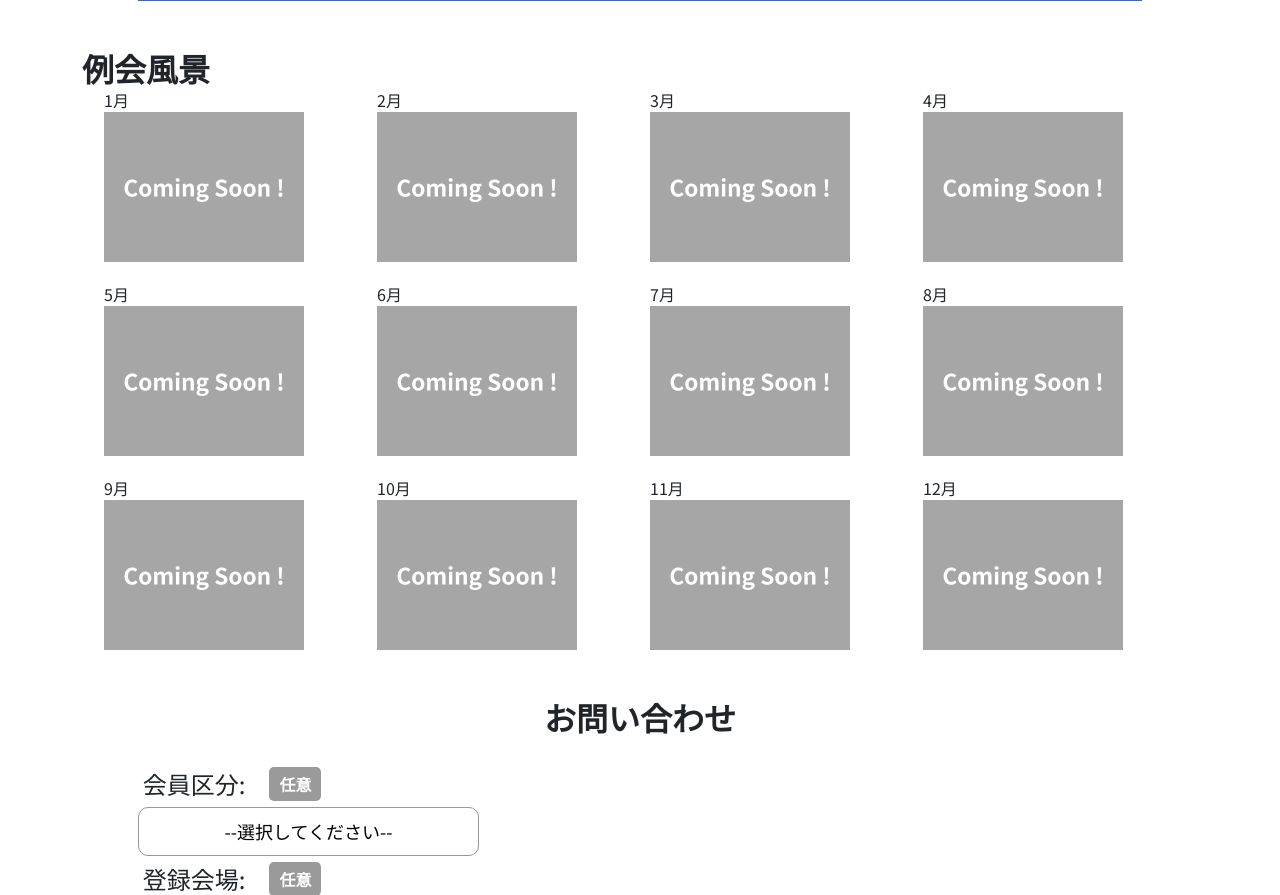
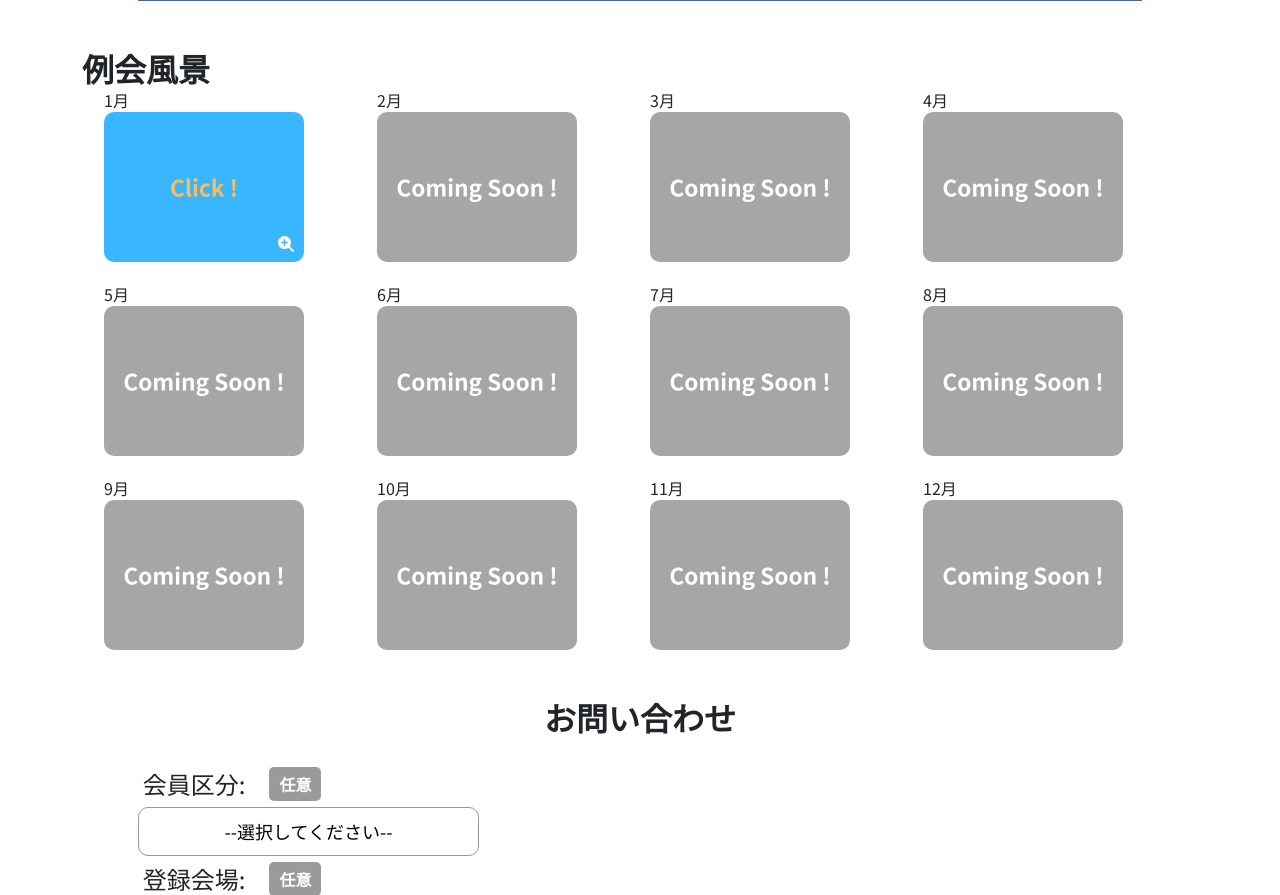
Before and after one commit to linepark-webteam/shinyoko-renew, a PHP site: page / in a window 1280 px wide. Shown: the part 3928-4823 px from the top of the page. Run offline with PHP 8.4, Linux system fonts and the light colour scheme; some libraries are stand-ins or nearby versions.

Commit message:
例会風景 edit

```diff
--- a/css/main.css
+++ b/css/main.css
@@ -673,31 +673,50 @@ h6 {
 }
 
 /* 各月の画像ブロック */
-.meeting-images-row div {
+.meeting-item {
   display: flex;
   flex-direction: column;
   align-items: flex-start;
-  width: calc(25% - 20px); /* 991px以上で4列 */
+  width: calc(25% - 20px); /* ｛4等分(25%)‐gap分(20px)｝で調整 */
 }
-
+/* 768px以下では3列 */
+@media screen and (max-width: 768px) {
+  .meeting-item {
+    width: calc(33.33% - 20px);
+  }
+}
+.image-wrapper {
+  position: relative;
+  display: inline-block;
+}
 /* 画像スタイル */
 .meeting-image {
-  cursor: pointer;
   width: 100%;
   max-width: 200px;
+  border-radius: 10px;
   height: auto;
   transition: transform 0.2s ease-in-out;
 }
-
-.meeting-image:hover {
+/* meeting-image + expandable の両方のクラスを持つ要素のみ以下のスタイルを適用 */
+.meeting-image.expandable:hover {
+  cursor: pointer;
   transform: scale(1.05);
 }
 
-/* 768px以下では3列 */
-@media screen and (max-width: 768px) {
-  .meeting-images-row div {
-    width: calc(33.33% - 20px);
-  }
+/* 拡大アイコン */
+.zoom-icon {
+  position: absolute;
+  bottom: 10px;
+  right: 10px;
+  color: white;
+  font-size: 16px;
+  opacity: 1;
+  transition: opacity 0.3s ease-in-out;
+}
+
+/* ホバー時やタップ時にアイコンを表示 */
+.image-wrapper:hover .zoom-icon {
+  opacity: 0.5;
 }
 
 /* モーダルのスタイル */
@@ -710,16 +729,17 @@ h6 {
   width: 100%;
   height: 100%;
   background-color: rgba(0, 0, 0, 0.8);
+  /* modalが展開された後(JSで「display: flex;」適用後) */
+  flex-direction: column;
   justify-content: center;
   align-items: center;
 }
 
 /* モーダル内の画像 */
 .modal-content {
-  max-width: 80%;
-  max-height: 80vh;
+  max-width: 60%;
+  max-height: auto;
   display: block;
-  margin: auto;
   border-radius: 10px;
 }
 
@@ -734,9 +754,6 @@ h6 {
   cursor: pointer;
 }
 
-.close:hover {
-  color: red;
-}
 
 /* キャプションのスタイル */
 #caption {
--- a/index.html
+++ b/index.html
@@ -451,53 +451,112 @@
     <div class="meeting-images-container container-fluid">
 
       <div class="meeting-images-row">
-        <div>
+        <div class="meeting-item">
           <p>1月</p>
-          <img class="meeting-image" src="./img/coming-soon.png" alt="" onclick="openModal(this)">
+          <div class="image-wrapper">
+            <img class="meeting-image
+          expandable" src="./img/click.png" alt="2025年1月" onclick="openModal(this)">
+            <i class="zoom-icon fa-solid fa-magnifying-glass-plus"></i>
           </div>
-        <div>
+        </div>
+        <div class="meeting-item">
           <p>2月</p>
+          <div class="image-wrapper">
             <img class="meeting-image" src="./img/coming-soon.png" alt="">
+            <!-- <img class="meeting-image
+            expandable" src="./img/coming-soon.png" alt="2025年2月" onclick="openModal(this)"> -->
+            <!-- <i class="zoom-icon fa-solid fa-magnifying-glass-plus"></i> -->
           </div>
-        <div>
+        </div>
+        <div class="meeting-item">
           <p>3月</p>
+          <div class="image-wrapper">
             <img class="meeting-image" src="./img/coming-soon.png" alt="">
+            <!-- <img class="meeting-image
+            expandable" src="./img/coming-soon.png" alt="2025年3月" onclick="openModal(this)"> -->
+            <!-- <i class="zoom-icon fa-solid fa-magnifying-glass-plus"></i> -->
           </div>
-        <div>
+        </div>
+        <div class="meeting-item">
           <p>4月</p>
+          <div class="image-wrapper">
             <img class="meeting-image" src="./img/coming-soon.png" alt="">
+            <!-- <img class="meeting-image
+            expandable" src="./img/coming-soon.png" alt="2025年4月" onclick="openModal(this)"> -->
+            <!-- <i class="zoom-icon fa-solid fa-magnifying-glass-plus"></i> -->
           </div>
-        <div>
+        </div>
+        <div class="meeting-item">
           <p>5月</p>
+          <div class="image-wrapper">
             <img class="meeting-image" src="./img/coming-soon.png" alt="">
+            <!-- <img class="meeting-image
+            expandable" src="./img/coming-soon.png" alt="2025年5月" onclick="openModal(this)"> -->
+            <!-- <i class="zoom-icon fa-solid fa-magnifying-glass-plus"></i> -->
           </div>
-        <div>
+        </div>
+        <div class="meeting-item">
           <p>6月</p>
+          <div class="image-wrapper">
             <img class="meeting-image" src="./img/coming-soon.png" alt="">
+            <!-- <img class="meeting-image
+            expandable" src="./img/coming-soon.png" alt="2025年6月" onclick="openModal(this)"> -->
+            <!-- <i class="zoom-icon fa-solid fa-magnifying-glass-plus"></i> -->
           </div>
-        <div>
+        </div>
+        <div class="meeting-item">
           <p>7月</p>
+          <div class="image-wrapper">
             <img class="meeting-image" src="./img/coming-soon.png" alt="">
+            <!-- <img class="meeting-image
+            expandable" src="./img/coming-soon.png" alt="2025年7月" onclick="openModal(this)"> -->
+            <!-- <i class="zoom-icon fa-solid fa-magnifying-glass-plus"></i> -->
           </div>
-        <div>
+        </div>
+        <div class="meeting-item">
           <p>8月</p>
+          <div class="image-wrapper">
             <img class="meeting-image" src="./img/coming-soon.png" alt="">
+            <!-- <img class="meeting-image
+            expandable" src="./img/coming-soon.png" alt="2025年8月" onclick="openModal(this)"> -->
+            <!-- <i class="zoom-icon fa-solid fa-magnifying-glass-plus"></i> -->
           </div>
-        <div>
+        </div>
+        <div class="meeting-item">
           <p>9月</p>
+          <div class="image-wrapper">
             <img class="meeting-image" src="./img/coming-soon.png" alt="">
+            <!-- <img class="meeting-image
+            expandable" src="./img/coming-soon.png" alt="2025年9月" onclick="openModal(this)"> -->
+            <!-- <i class="zoom-icon fa-solid fa-magnifying-glass-plus"></i> -->
           </div>
-        <div>
+        </div>
+        <div class="meeting-item">
           <p>10月</p>
+          <div class="image-wrapper">
             <img class="meeting-image" src="./img/coming-soon.png" alt="">
+            <!-- <img class="meeting-image
+            expandable" src="./img/coming-soon.png" alt="2025年10月" onclick="openModal(this)"> -->
+            <!-- <i class="zoom-icon fa-solid fa-magnifying-glass-plus"></i> -->
           </div>
-        <div>
+        </div>
+        <div class="meeting-item">
           <p>11月</p>
+          <div class="image-wrapper">
             <img class="meeting-image" src="./img/coming-soon.png" alt="">
+            <!-- <img class="meeting-image
+            expandable" src="./img/coming-soon.png" alt="2025年11月" onclick="openModal(this)"> -->
+            <!-- <i class="zoom-icon fa-solid fa-magnifying-glass-plus"></i> -->
           </div>
-        <div>
+        </div>
+        <div class="meeting-item">
           <p>12月</p>
+          <div class="image-wrapper">
             <img class="meeting-image" src="./img/coming-soon.png" alt="">
+            <!-- <img class="meeting-image
+            expandable" src="./img/coming-soon.png" alt="2025年12月" onclick="openModal(this)"> -->
+            <!-- <i class="zoom-icon fa-solid fa-magnifying-glass-plus"></i> -->
+          </div>
         </div>
       </div>
 
```
Also changed, not shown: img/click.png (added). Lines whose indentation alone changed are shown as unchanged.
